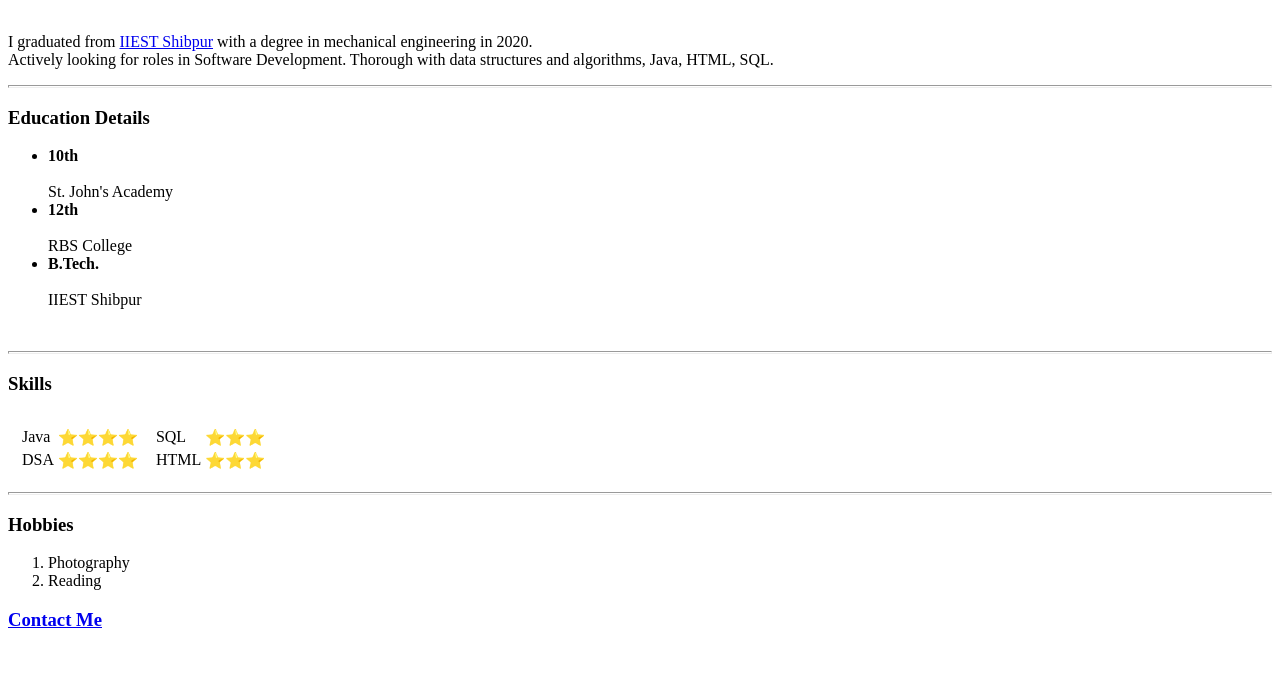
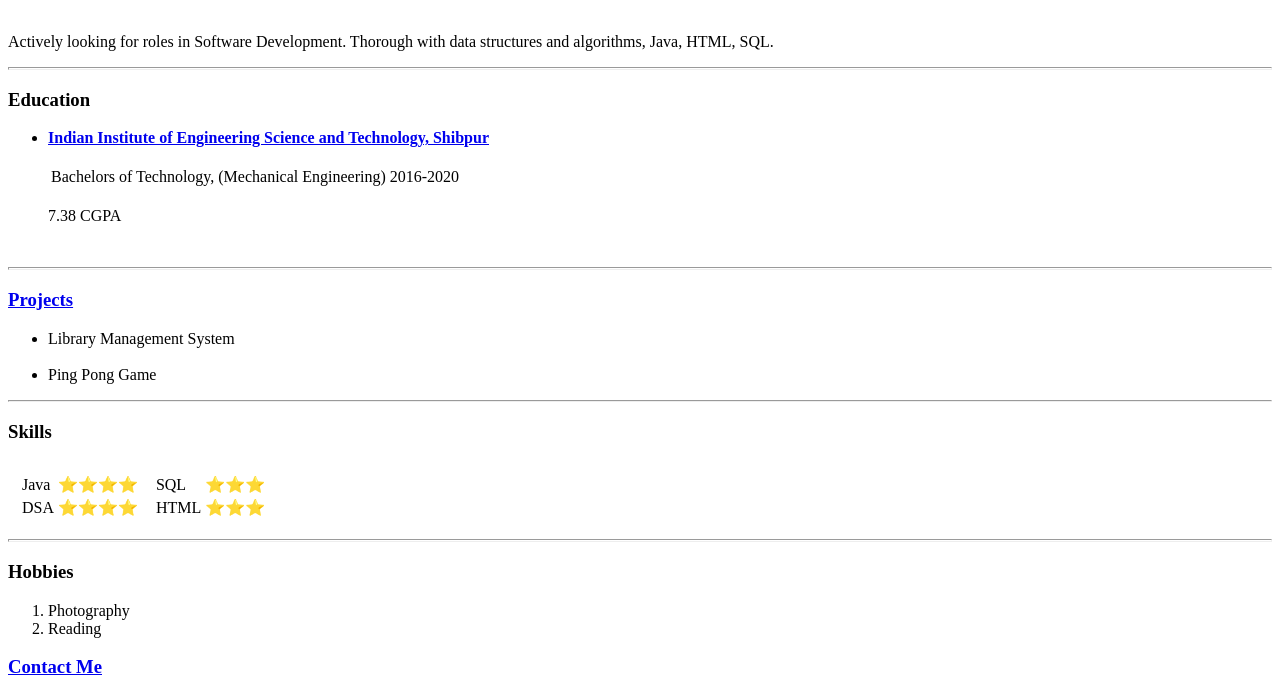
Before and after one commit to rrc-IIESTs/cv, a plain HTML site: page index.html in a window 1280 px wide. Shown: the part 199-896 px from the top of the page. Before the commit the page ends 849 px from the top, so only its background shows below. Drawn offline with Linux system fonts and the light colour scheme.

Commit message:
Added Project Section

```diff
--- a/index.html
+++ b/index.html
@@ -10,37 +10,49 @@
   <table cellspacing="20">
     <tr>
       <td><img src="resources\IMG_20181204_140823_802.jpg" alt="Picture of RRC"></td>
-      <td><h1> Reetu Raj Chauhan </h1>
-      <p><em>A engineering grad with excellent problem solving skills trying to make it as a Developer.</em></p></td>
+      <td>
+        <h1> Reetu Raj Chauhan </h1>
+        <p><em>A engineering grad with excellent problem solving skills trying to make it as a Developer.</em></p>
+      </td>
     </tr>
   </table>
 
-  <p> I graduated from <a href="https://www.iiests.ac.in/">IIEST Shibpur</a>  with a degree in mechanical engineering in 2020. <br>
+  <p>
     Actively looking for roles in Software Development.
     Thorough with data structures and algorithms, Java, HTML, SQL.</p>
   <hr style="height:1px">
-  <h3>Education Details </h3>
+  <h3>Education </h3>
   <p>
   <ul>
-      <li><strong>10th</strong></li>
+    <li><strong><a href="https://www.iiests.ac.in">Indian Institute of Engineering Science and Technology, Shibpur</a></strong></li>
     <br>
-      St. John's Academy
+    <table>
+      <tr>
+        <td>Bachelors of Technology, (Mechanical Engineering)</td>
+        <td>2016-2020</td>
+      </tr>
+    </table>
+
     <br>
-      <li><strong>12th</strong></li>
-      <br>
-      RBS College
-      <br>
-      <li><strong>B.Tech.</strong></li>
-      <br>
-      IIEST Shibpur
+    7.38 CGPA
   </ul>
   </p>
   <br>
   <hr style="height:1px">
+  <h3><a href="projects.html">Projects</a> </h3>
+  <p>
+    <ul>
+      <li>Library Management System</li>
+      <br>
+      <li>Ping Pong Game</li>
+    </ul>
+  </p>
+  <hr>
   <h3>Skills</h3>
   <table cellspacing="10">
     <tr>
-      <td><table>
+      <td>
+        <table>
           <tr>
             <td>Java</td>
             <td>⭐⭐⭐⭐</td>
@@ -49,8 +61,10 @@
             <td>DSA</td>
             <td>⭐⭐⭐⭐</td>
           </tr>
-      </table></td>
-      <td><table>
+        </table>
+      </td>
+      <td>
+        <table>
           <tr>
             <td>SQL</td>
             <td>⭐⭐⭐</td>
@@ -59,7 +73,8 @@
             <td>HTML</td>
             <td>⭐⭐⭐</td>
           </tr>
-      </table></td>
+        </table>
+      </td>
     </tr>
   </table>
   <hr style="height:1px">
```
Also changed, not shown: projects.html (added, +36 -0 lines). Lines whose indentation alone changed are shown as unchanged.
